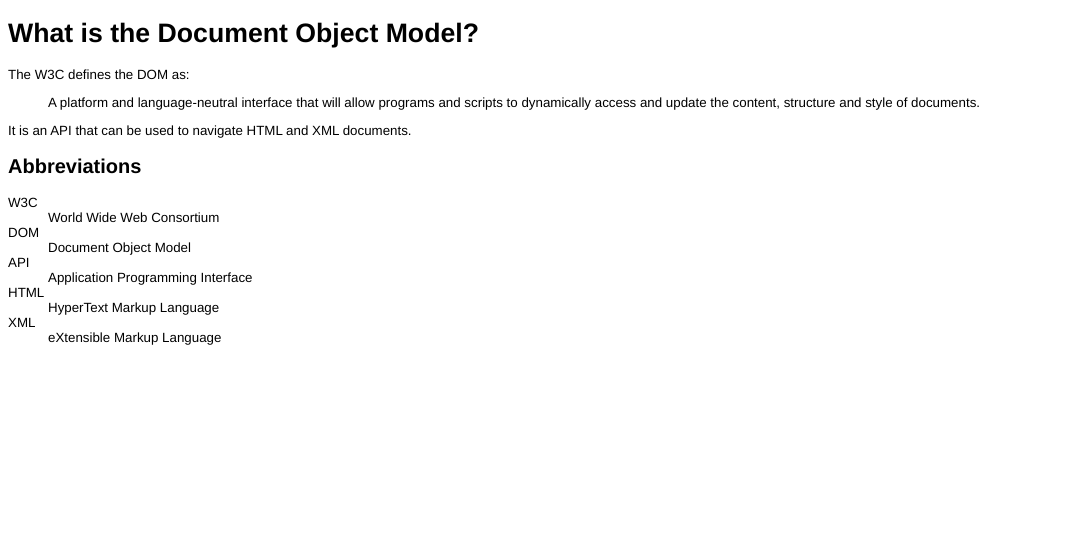
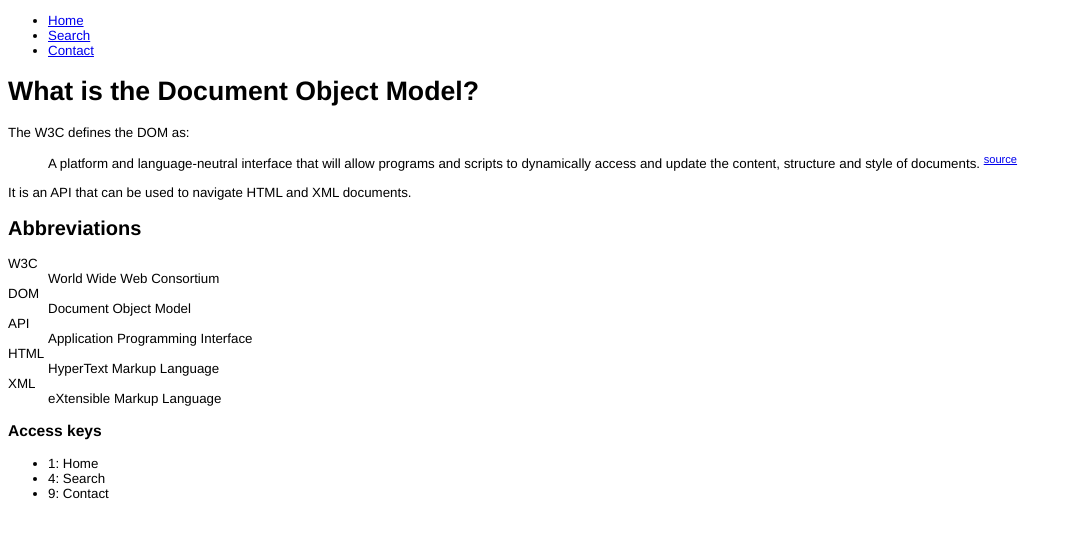
Before and after one commit to haodayitoutou/DOM-Scripting, a plain HTML site: page explanation/explanation.html in a window 1280 px wide. Shown: the whole page, without its empty margins (0-1072 px from the left). Drawn offline with Linux system fonts and the light colour scheme.

Commit message:
2017/2/5 finish Chapter 8

```diff
--- a/widgets/explanation.html
+++ b/explanation/explanation.html
@@ -7,9 +7,18 @@
   <link rel="stylesheet" type="text/css" media="screen" href="styles/typography.css">
   <script type="text/javascript" src="scripts/addLoadEvent.js"></script>
   <script type="text/javascript" src="scripts/displayAbbreviations.js"></script>
+  <script type="text/javascript" src="scripts/displayCitations.js"></script>
+  <script type="text/javascript" src="scripts/displayAccesskeys.js"></script>
 </head>
 
 <body>
+
+  <ul id="navigation">
+    <li><a href="index.html" accesskey="1">Home</a></li>
+    <li><a href="search.html" accesskey="4">Search</a></li>
+    <li><a href="contact.html" accesskey="9">Contact</a></li>
+  </ul>
+
   <h1>What is the Document Object Model?</h1>
   <p>
   The <abbr title="World Wide Web Consortium">W3C</abbr>
--- a/widgets/scripts/displayAbbreviations.js
+++ b/explanation/scripts/displayAbbreviations.js
@@ -33,6 +33,7 @@
     dlist.appendChild(ddesc);
   }
 
+
   //create a headline
   var header = document.createElement("h2");
   var header_text = document.createTextNode("Abbreviations");
@@ -42,5 +43,4 @@
   document.body.appendChild(dlist);
 }
 
-
 addLoadEvent(displayAbbreviations);
--- /dev/null
+++ b/explanation/scripts/displayAccesskeys.js
@@ -0,0 +1,34 @@
+function displayAccesskeys() {
+  if (!document.getElementsByTagName || !document.createElement || !document.createTextNode) {
+    return false; }
+
+  //get all links
+  var links = document.getElementsByTagName("a");
+  if (links.length < 1) return false;
+
+  var list = document.createElement("ul");
+  for (var i=0; i < links.length; i++) {
+    link = links[i];
+    if (!link.getAttribute("accesskey")) continue;
+
+    key = link.getAttribute("accesskey");
+    link_text = link.lastChild.nodeValue;
+
+    var str = key + ": " + link_text;
+    item = document.createElement("li");
+    item_text = document.createTextNode(str);
+    item.appendChild(item_text);
+
+    list.appendChild(item);
+  }
+
+  var header = document.createElement("h3");
+  var header_text = document.createTextNode("Access keys");
+  header.appendChild(header_text);
+
+  document.body.appendChild(header);
+  document.body.appendChild(list);
+
+}
+
+addLoadEvent(displayAccesskeys);
--- /dev/null
+++ b/explanation/scripts/displayCitations.js
@@ -0,0 +1,38 @@
+function displayCitations() {
+  if (!document.getElementsByTagName || !document.createElement || !document.createTextNode) {
+    return false; }
+
+  //get all blockquotes
+  var quotes = document.getElementsByTagName("blockquote");
+  if (quotes.length < 1) return false;
+
+  var cites = new Array();
+  for (var i = 0; i<quotes.length; i++) {
+    if (!quotes[i].getAttribute("cite")) {continue;}
+
+    var url = quotes[i].getAttribute("cite");
+
+    //blockquote element must contain block level elements (e.g. <p>) to contain
+    //  the text being quoted
+
+    //place the link at the end of the last child element node
+    var quoteChildren = quotes[i].getElementsByTagName("*");
+    if (quoteChildren.length < 1) continue;
+
+    var elem = quoteChildren[ quoteChildren.length - 1];
+
+    var link = document.createElement("a");
+    var link_text = document.createTextNode("source");
+
+    link.appendChild(link_text);
+    link.setAttribute("href", url);
+
+    var superscript = document.createElement("sup");
+    superscript.appendChild(link);
+
+    elem.appendChild(superscript);
+  }
+
+}
+
+addLoadEvent(displayCitations);
```
Also changed, not shown: explanation/scripts/addLoadEvent.js (renamed from widgets/scripts/addLoadEvent.js), explanation/styles/typography.css (renamed from widgets/styles/typography.css).
